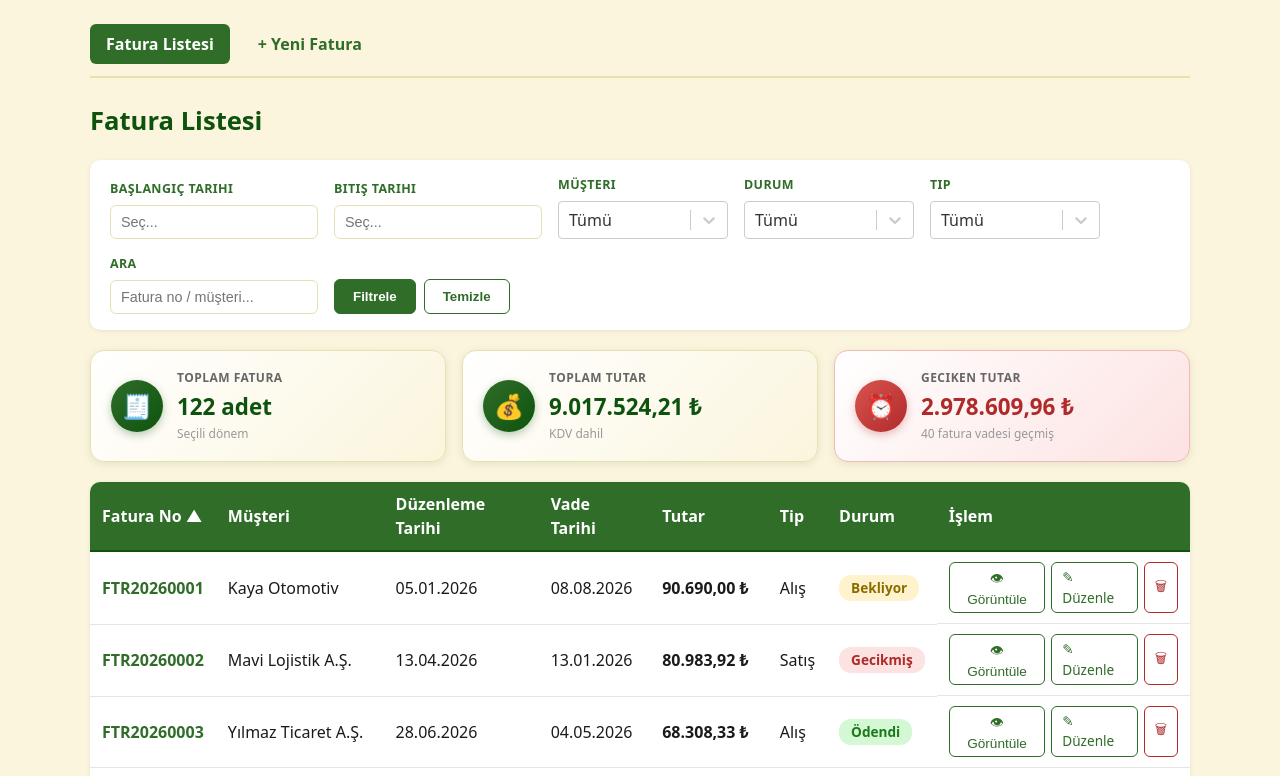
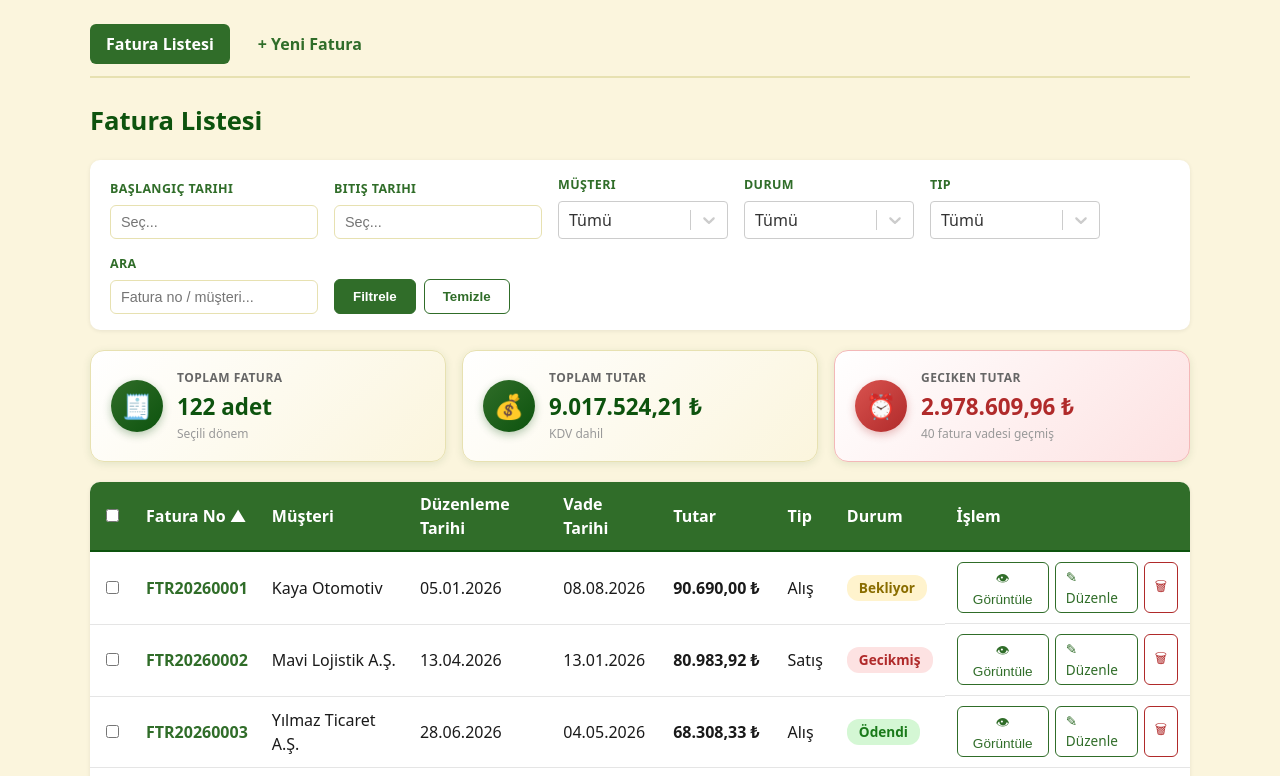
Before and after one commit to ErayErtac/fatura-liste, a React (Vite) app: page / in a window 1280 px wide. Shown: the top 776 px of the page. Built offline with nearby package versions, Linux system fonts and the light colour scheme; data requests are answered from the project's data file.

Commit message:
Toplu islemler: checkbox ile coklu secim, tumunu sec, Promise.all ile paralel toplu silme

```diff
--- a/src/components/InvoiceRow.tsx
+++ b/src/components/InvoiceRow.tsx
@@ -7,9 +7,11 @@ interface InvoiceRowProps {
   fatura: Invoice
   onGoruntule: (fatura: Invoice) => void
   onSilmeTalebi: (fatura: Invoice) => void
+  secili: boolean
+  onSecimDegistir: (id: string) => void
 }
 
-function InvoiceRow({ fatura, onGoruntule, onSilmeTalebi }: InvoiceRowProps) {
+function InvoiceRow({ fatura, onGoruntule, onSilmeTalebi, secili, onSecimDegistir }: InvoiceRowProps) {
   const durumClass =
     fatura.durum === 'Ödendi' ? styles.paid :
     fatura.durum === 'Gecikmiş' ? styles.overdue :
@@ -17,6 +19,13 @@ function InvoiceRow({ fatura, onGoruntule, onSilmeTalebi }: InvoiceRowProps) {
 
   return (
     <tr className={styles.row}>
+      <td>
+        <input
+          type="checkbox"
+          checked={secili}
+          onChange={() => onSecimDegistir(fatura.id)}
+        />
+      </td>
       <td className={styles.faturaNo}>{fatura.faturaNo}</td>
       <td>{fatura.musteri}</td>
       <td>{tarihFormatla(fatura.duzenlemeTarihi)}</td>
--- a/src/pages/FaturaListesiSayfasi.tsx
+++ b/src/pages/FaturaListesiSayfasi.tsx
@@ -3,13 +3,13 @@ import InvoiceRow from '../components/InvoiceRow'
 import InvoiceDetailModal from '../components/InvoiceDetailModal'
 import FilterForm from '../components/FilterForm'
 import SummaryCards from '../components/SummaryCards'
+import ConfirmDialog from '../components/ConfirmDialog'
 import { bosFiltre } from '../components/filterDefaults'
 import type { FilterValues } from '../components/FilterForm'
 import type { Invoice } from '../models/invoice'
 import { useAppDispatch, useAppSelector } from '../store/hook'
 import { faturalariYukle, faturaKaldir } from '../store/invoice/invoiceSlice'
 import styles from './FaturaListesiSayfasi.module.scss'
-import ConfirmDialog from '../components/ConfirmDialog'
 
 type SiralamaAlani = keyof Pick<Invoice, 'faturaNo' | 'musteri' | 'tutar' | 'duzenlemeTarihi' | 'vadeTarihi'>
 type SiralamaYonu = 'asc' | 'desc'
@@ -27,6 +27,8 @@ function FaturaListesiSayfasi() {
   const [sayfaBoyutu, setSayfaBoyutu] = useState(10)
   const [seciliFatura, setSeciliFatura] = useState<Invoice | null>(null)
   const [silinecekFatura, setSilinecekFatura] = useState<Invoice | null>(null)
+  const [seciliIdler, setSeciliIdler] = useState<string[]>([])
+  const [topluSilmeOnayAcik, setTopluSilmeOnayAcik] = useState(false)
 
   useEffect(() => {
     dispatch(faturalariYukle())
@@ -99,9 +101,32 @@ function FaturaListesiSayfasi() {
   }
 
   async function silmeyiOnayla() {
-  if (!silinecekFatura) return
-  await dispatch(faturaKaldir(silinecekFatura.id))
-  setSilinecekFatura(null)
+    if (!silinecekFatura) return
+    await dispatch(faturaKaldir(silinecekFatura.id))
+    setSilinecekFatura(null)
+  }
+
+  function secimiDegistir(id: string) {
+    setSeciliIdler((onceki) =>
+      onceki.includes(id) ? onceki.filter((seciliId) => seciliId !== id) : [...onceki, id]
+    )
+  }
+
+  function tumunuSec() {
+    const sayfadakiIdler = sayfadakiFaturalar.map((f) => f.id)
+    const hepsiSeciliMi = sayfadakiIdler.every((id) => seciliIdler.includes(id))
+
+    if (hepsiSeciliMi) {
+      setSeciliIdler((onceki) => onceki.filter((id) => !sayfadakiIdler.includes(id)))
+    } else {
+      setSeciliIdler((onceki) => Array.from(new Set([...onceki, ...sayfadakiIdler])))
+    }
+  }
+
+  async function topluSilmeyiOnayla() {
+    await Promise.all(seciliIdler.map((id) => dispatch(faturaKaldir(id))))
+    setSeciliIdler([])
+    setTopluSilmeOnayAcik(false)
   }
 
   if (yukleniyor) {
@@ -120,6 +145,18 @@ function FaturaListesiSayfasi() {
 
       <SummaryCards faturalar={gorunenFaturalar} />
 
+      {seciliIdler.length > 0 && (
+        <div className={styles.topluIslemCubugu}>
+          <span>{seciliIdler.length} fatura seçildi</span>
+          <button type="button" onClick={() => setTopluSilmeOnayAcik(true)}>
+            Seçilenleri Sil
+          </button>
+          <button type="button" onClick={() => setSeciliIdler([])}>
+            Seçimi Temizle
+          </button>
+        </div>
+      )}
+
       {sayfadakiFaturalar.length === 0 ? (
         <p className={styles.durumMesaji}>Kriterlere uyan fatura bulunamadı.</p>
       ) : (
@@ -127,6 +164,13 @@ function FaturaListesiSayfasi() {
           <table className={styles.table}>
             <thead>
               <tr>
+                <th>
+                  <input
+                    type="checkbox"
+                    checked={sayfadakiFaturalar.length > 0 && sayfadakiFaturalar.every((f) => seciliIdler.includes(f.id))}
+                    onChange={tumunuSec}
+                  />
+                </th>
                 <th onClick={() => kolonaTikla('faturaNo')}>Fatura No{okIsareti('faturaNo')}</th>
                 <th onClick={() => kolonaTikla('musteri')}>Müşteri{okIsareti('musteri')}</th>
                 <th onClick={() => kolonaTikla('duzenlemeTarihi')}>Düzenleme Tarihi{okIsareti('duzenlemeTarihi')}</th>
@@ -144,6 +188,8 @@ function FaturaListesiSayfasi() {
                   fatura={fatura}
                   onGoruntule={setSeciliFatura}
                   onSilmeTalebi={setSilinecekFatura}
+                  secili={seciliIdler.includes(fatura.id)}
+                  onSecimDegistir={secimiDegistir}
                 />
               ))}
             </tbody>
@@ -170,6 +216,7 @@ function FaturaListesiSayfasi() {
       </div>
 
       <InvoiceDetailModal fatura={seciliFatura} onClose={() => setSeciliFatura(null)} />
+
       <ConfirmDialog
         acikMi={silinecekFatura !== null}
         baslik="Faturayı Sil"
@@ -177,6 +224,14 @@ function FaturaListesiSayfasi() {
         onOnayla={silmeyiOnayla}
         onVazgec={() => setSilinecekFatura(null)}
       />
+
+      <ConfirmDialog
+        acikMi={topluSilmeOnayAcik}
+        baslik="Seçili Faturaları Sil"
+        mesaj={`${seciliIdler.length} faturayı silmek istediğinize emin misiniz? Bu işlem geri alınamaz.`}
+        onOnayla={topluSilmeyiOnayla}
+        onVazgec={() => setTopluSilmeOnayAcik(false)}
+      />
     </div>
   )
 }
```
